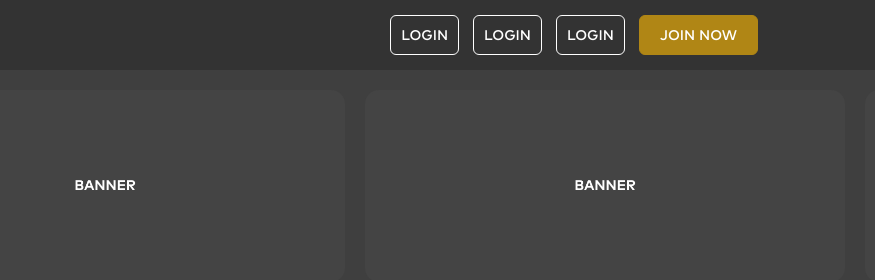
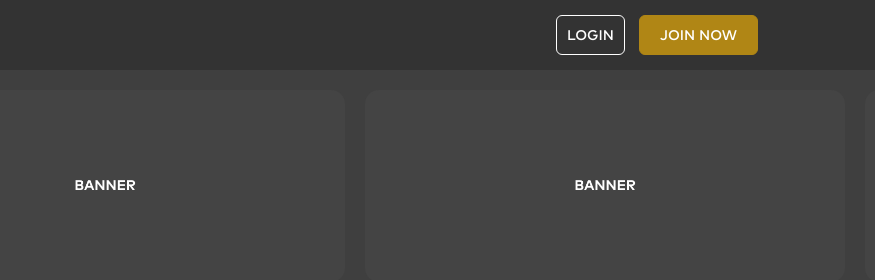
Before and after one commit to JituRaj007/72902-Hugewin-project, a website: page index.html in a window 1280 px wide. Shown: the top 280 px of the page, 405-1280 px from the left. Drawn offline with nearby package versions, Linux system fonts and the light colour scheme; files whose address does not match are found by name.

Commit message:
button remove

```diff
--- a/index.html
+++ b/index.html
@@ -45,8 +45,6 @@
 					<div class="logo"> <a href="#"> <figure><img src="assets/images/logo.svg" alt="Logo"></figure></a> </div>
 
 					<div class="header-btn d-flex align-items-center">
-						<a href="#" class="btn btn-white-outline">LOGIN</a>
-						<a href="#" class="btn btn-white-outline">LOGIN</a>
 						<a href="#" class="btn btn-white-outline">LOGIN</a>
 						<a href="#" class="btn">JOIN NOW</a>
 
```
